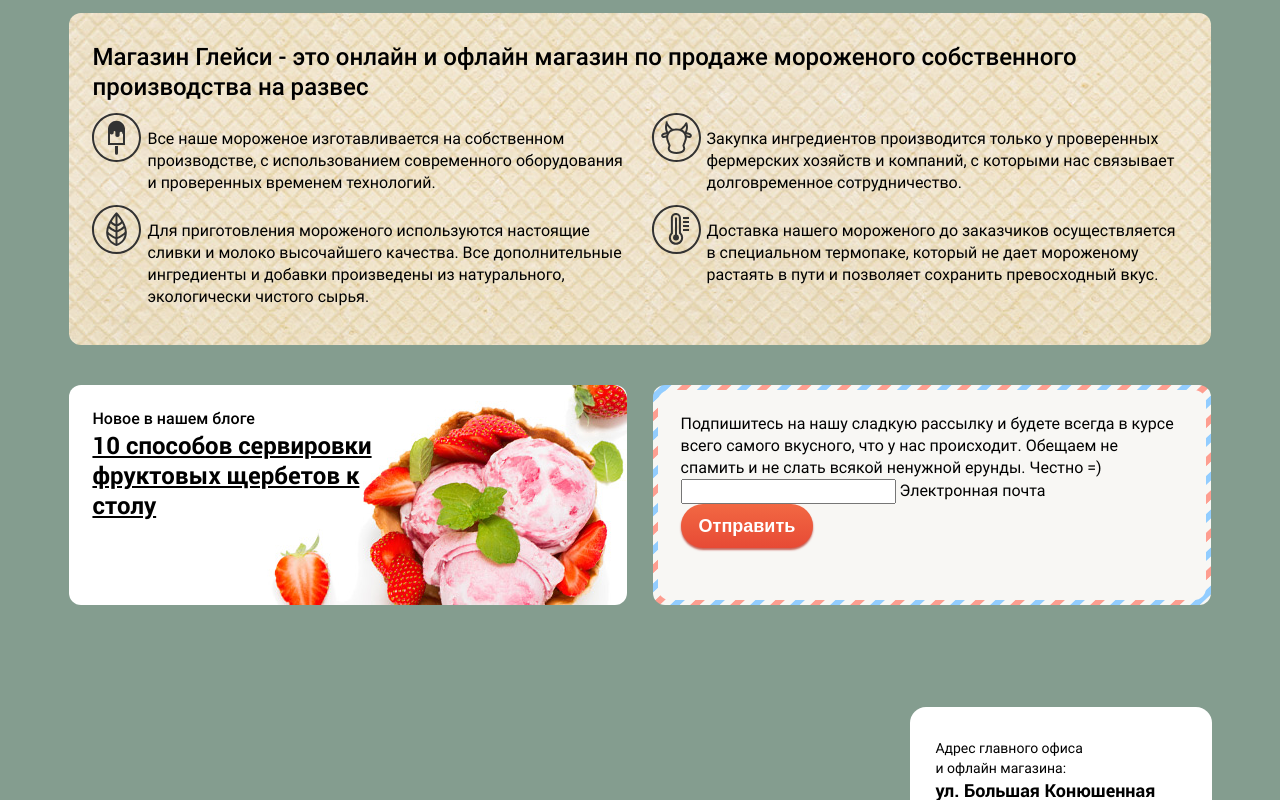
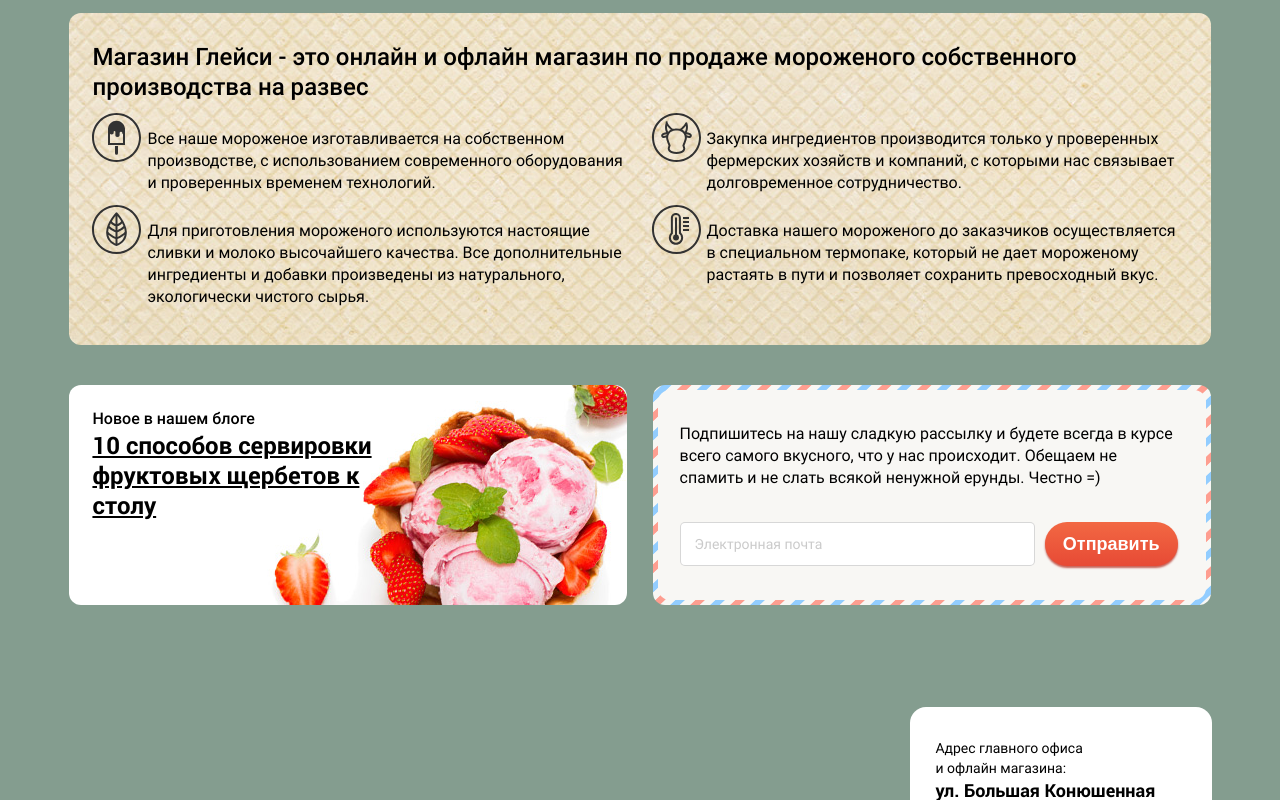
Before and after one commit to fox-tracks/422601-gllacy, a plain HTML site: page index.html in a window 1280 px wide. Shown: the part 1288-2088 px from the top of the page. Drawn offline with Linux system fonts and the light colour scheme; files whose address does not match are found by name.

Commit message:
поправила блок subscription

```diff
--- a/css/style.css
+++ b/css/style.css
@@ -409,7 +409,7 @@ header nav {
     font-size: 13px;
     line-height: 24px;
 }
-.action-menu input {
+input {
     padding: 1px 1px 1px 15px;
     background-color: rgb(255, 255, 255);
     border: 1px solid rgba(178, 178, 178, 0.52);
@@ -426,11 +426,11 @@ header nav {
 .login input {
     margin-bottom: 20px;
 }
-.action-menu label {
+label {
     display: block;
     position: relative;
 }
-.action-menu span {
+form span {
     font-size: 14px;
     line-height: 44px;
     color: rgba(153, 153, 153, 0.52);
@@ -439,23 +439,23 @@ header nav {
     left: 15px;
     transition: 0.2s;
 }
-.action-menu input:hover{
+input:hover{
     border: 2px solid rgba(154, 154, 154, 0.52);
 }
-.action-menu input:focus + span,
-.action-menu input:valid + span {
+input:focus + span,
+input:valid + span {
     font-size: 11px;
     line-height: 13px;
     transform: translateY(-15px);
 }
-.action-menu input:focus + span {
+input:focus + span {
     color: rgba(91, 157, 223, 0.52);
 }
-.action-menu input:valid {
+input:valid {
     border: 1px solid rgba(178, 178, 178, 0.52);
 }
 
-.action-menu input:focus {
+input:focus {
     border: 2px solid rgba(46, 136, 228, 0.52);
     outline: none;
     padding: 0 0 0 14px;
@@ -762,10 +762,20 @@ header nav {
     min-height: 100%;
     background-color: rgb(248, 247, 244);
     border-radius: 12px;
-    padding: 23px;/* уточнить */
+    padding: 33px 28px 34px 22px;
+    display: flex;
+    flex-direction: column;
 }
 .subscription .btn {
     display: block;
+}
+.subscription-form {
+    display: flex;
+    margin-top: auto;
+}
+.subscription-form label {
+    margin-right: 10px;
+    flex-grow: 1;
 }
 /* адресный блок */
 .map {
--- a/index.html
+++ b/index.html
@@ -264,7 +264,7 @@
                                 <p>Подпишитесь на нашу сладкую рассылку и будете всегда в курсе всего самого вкусного, что у нас происходит. Обещаем не спамить и не слать всякой ненужной ерунды. Честно =)</p>
                                 <form action="#" method="post" class="subscription-form">
                                     <label>
-                                        <input type="email" name="subscription-email" id="subscription-email">
+                                        <input type="email" name="subscription-email" id="subscription-email" required>
                                         <span class="subscription-email">Электронная почта</span>
                                     </label>
                                     <button type="submit" class="btn">Отправить</button>
```
